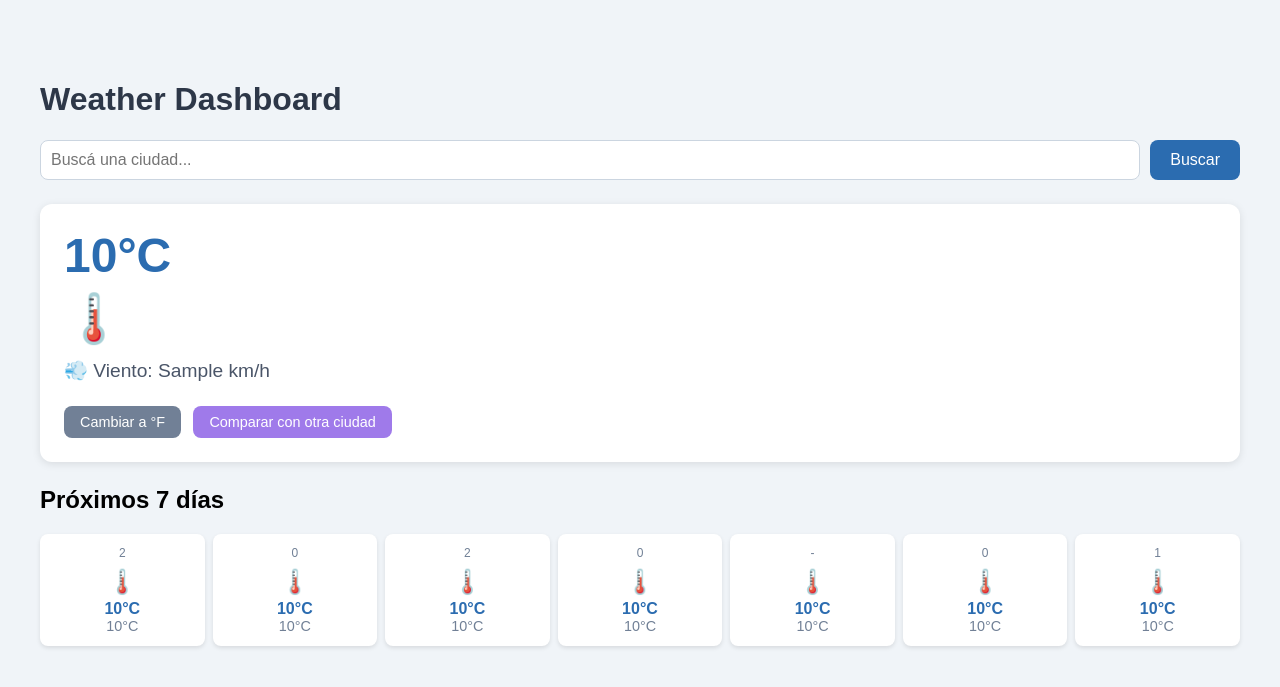
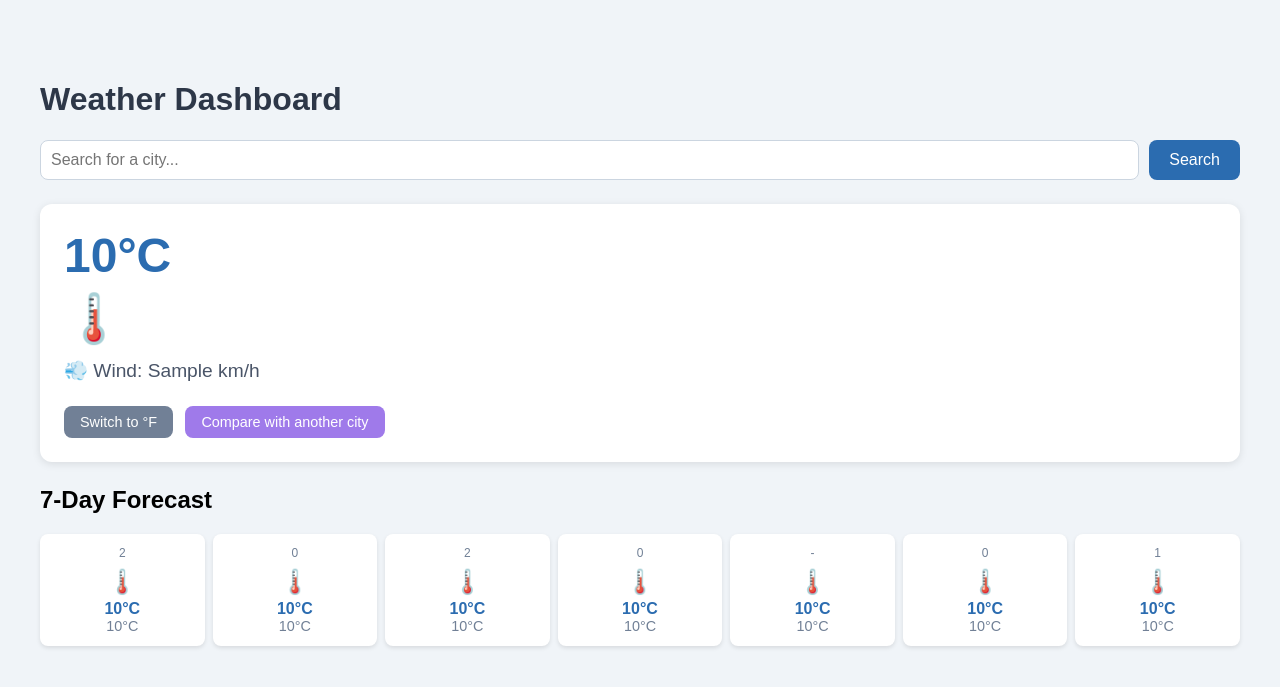
Before and after one commit to valen49/weather-dashboard, a Flask app: page / in a window 1280 px wide. Shown: the top 687 px of the page. Run offline with Flask 3, Linux system fonts and the light colour scheme; a database or web service that is not in the repository returns one stand-in record (values such as "Sample title"); data that the repository does not hold is empty.

Commit message:
feat: translate UI and tests to English

```diff
--- a/app/services.py
+++ b/app/services.py
@@ -27,7 +27,7 @@ def get_coordinates(city: str):
     try:
         response = requests.get(
             GEOCODING_URL,
-            params={"name": city, "count": 1, "language": "es"},
+            params={"name": city, "count": 1, "language": "en"},
             timeout=10
         )
         response.raise_for_status()
--- a/app/templates/index.html
+++ b/app/templates/index.html
@@ -1,5 +1,5 @@
 <!DOCTYPE html>
-<html lang="es">
+<html lang="en">
 <head>
     <meta charset="UTF-8">
     <meta name="viewport" content="width=device-width, initial-scale=1.0">
@@ -142,21 +142,21 @@
         <input
             type="text"
             name="city"
-            placeholder="Buscá una ciudad..."
+            placeholder="Search for a city..."
             value="{{ city }}"
             data-testid="city-input"
         >
         {% if compare %}
         <input type="hidden" name="compare" value="{{ compare }}">
         {% endif %}
-        <button type="submit" data-testid="search-button">Buscar</button>
+        <button type="submit" data-testid="search-button">Search</button>
     </form>
 
     {% if weather %}
         {% if weather.success %}
 
         {% if compare_weather and compare_weather.success %}
-        <!-- Vista comparación -->
+        <!-- Comparison view -->
         <div class="comparison-grid" data-testid="comparison-grid">
             <div class="weather-card" data-testid="weather-card">
                 {% if location %}
@@ -171,7 +171,7 @@
                     {{ weather.icon }}
                 </div>
                 <div class="weather-data" data-testid="wind-speed">
-                    💨 Viento: {{ weather.wind_speed }} km/h
+                    💨 Wind: {{ weather.wind_speed }} km/h
                 </div>
             </div>
 
@@ -188,22 +188,22 @@
                     {{ compare_weather.icon }}
                 </div>
                 <div class="weather-data" data-testid="compare-wind-speed">
-                    💨 Viento: {{ compare_weather.wind_speed }} km/h
+                    💨 Wind: {{ compare_weather.wind_speed }} km/h
                 </div>
             </div>
         </div>
 
         <div style="margin-top: 12px; display: flex; gap: 8px;">
             <button class="toggle-btn" data-testid="toggle-unit" onclick="toggleUnit()">
-                Cambiar a °F
+                Switch to °F
             </button>
             <a href="/?city={{ city }}">
-                <button class="compare-btn" type="button">✕ Quitar comparación</button>
+                <button class="compare-btn" type="button">✕ Remove comparison</button>
             </a>
         </div>
 
         {% elif compare and not compare_weather %}
-        <!-- Segunda ciudad no encontrada -->
+        <!-- Second city not found -->
         <div class="weather-card" data-testid="weather-card">
             {% if location %}
             <div class="location" data-testid="location-name">
@@ -217,15 +217,15 @@
                 {{ weather.icon }}
             </div>
             <div class="weather-data" data-testid="wind-speed">
-                💨 Viento: {{ weather.wind_speed }} km/h
+                💨 Wind: {{ weather.wind_speed }} km/h
             </div>
         </div>
         <p class="error" data-testid="compare-not-found-message">
-            Segunda ciudad no encontrada. Intentá con otro nombre.
+            City not found. Please try a different name.
         </p>
 
         {% else %}
-        <!-- Vista normal -->
+        <!-- Normal view -->
         <div class="weather-card" data-testid="weather-card">
             {% if location %}
             <div class="location" data-testid="location-name">
@@ -239,13 +239,13 @@
                 {{ weather.icon }}
             </div>
             <div class="weather-data" data-testid="wind-speed">
-                💨 Viento: {{ weather.wind_speed }} km/h
+                💨 Wind: {{ weather.wind_speed }} km/h
             </div>
             <button class="toggle-btn" data-testid="toggle-unit" onclick="toggleUnit()">
-                Cambiar a °F
+                Switch to °F
             </button>
             <button class="compare-btn" data-testid="compare-btn" onclick="showCompareForm()">
-                Comparar con otra ciudad
+                Compare with another city
             </button>
         </div>
 
@@ -255,28 +255,28 @@
                 <input
                     type="text"
                     name="compare"
-                    placeholder="Segunda ciudad..."
+                    placeholder="Second city..."
                     data-testid="compare-input"
                 >
-                <button type="submit" data-testid="compare-submit">Comparar</button>
+                <button type="submit" data-testid="compare-submit">Compare</button>
             </form>
         </div>
         {% endif %}
 
         {% elif weather.not_found %}
         <p class="error" data-testid="not-found-message">
-            Ciudad no encontrada. Intentá con otro nombre.
+            City not found. Please try a different name.
         </p>
         {% else %}
         <p class="error" data-testid="error-message">
-            No se pudo obtener el clima. Intentá más tarde.
+            Could not retrieve weather data. Please try again later.
         </p>
         {% endif %}
     {% endif %}
 
     {% if forecast and forecast.success and not compare_weather %}
     <div class="forecast-container" data-testid="forecast-container">
-        <h2>Próximos 7 días</h2>
+        <h2>7-Day Forecast</h2>
         <div class="forecast-grid">
             {% for day in forecast.days %}
             <div class="forecast-card" data-testid="forecast-card">
@@ -312,7 +312,7 @@
         function toggleUnit() {
             isFahrenheit = !isFahrenheit;
             const unit = isFahrenheit ? '°F' : '°C';
-            const btnText = isFahrenheit ? 'Cambiar a °C' : 'Cambiar a °F';
+            const btnText = isFahrenheit ? 'Switch to °C' : 'Switch to °F';
 
             document.querySelectorAll('[data-celsius]').forEach(el => {
                 const celsius = parseFloat(el.dataset.celsius);
```
Also changed, not shown: e2e/tests/weather.spec.ts (+3 -3 lines), 1 other file.
